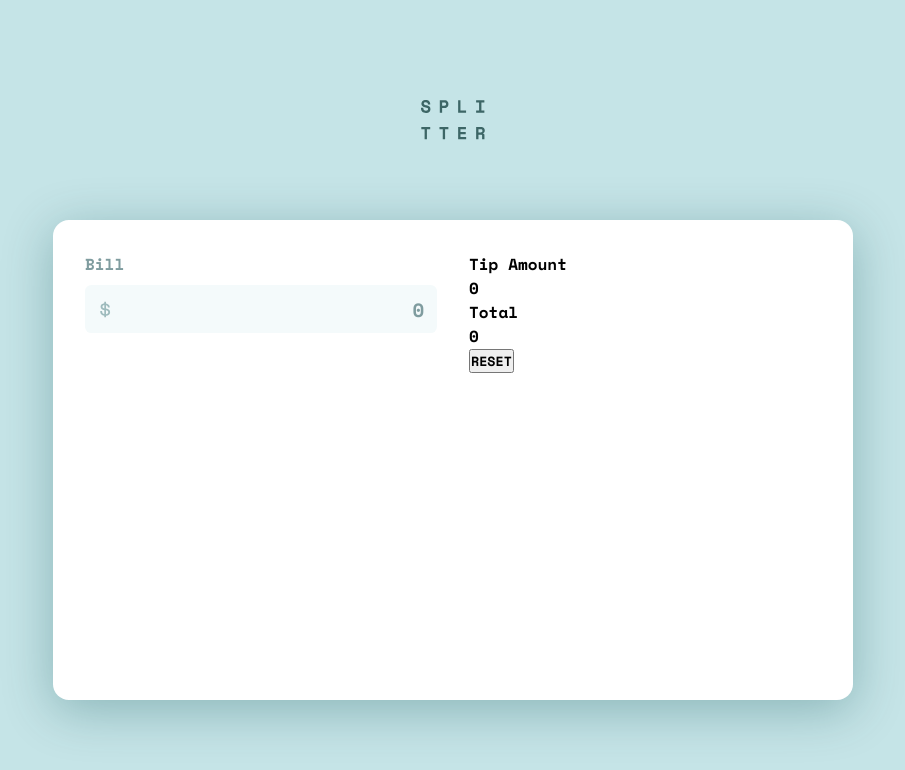
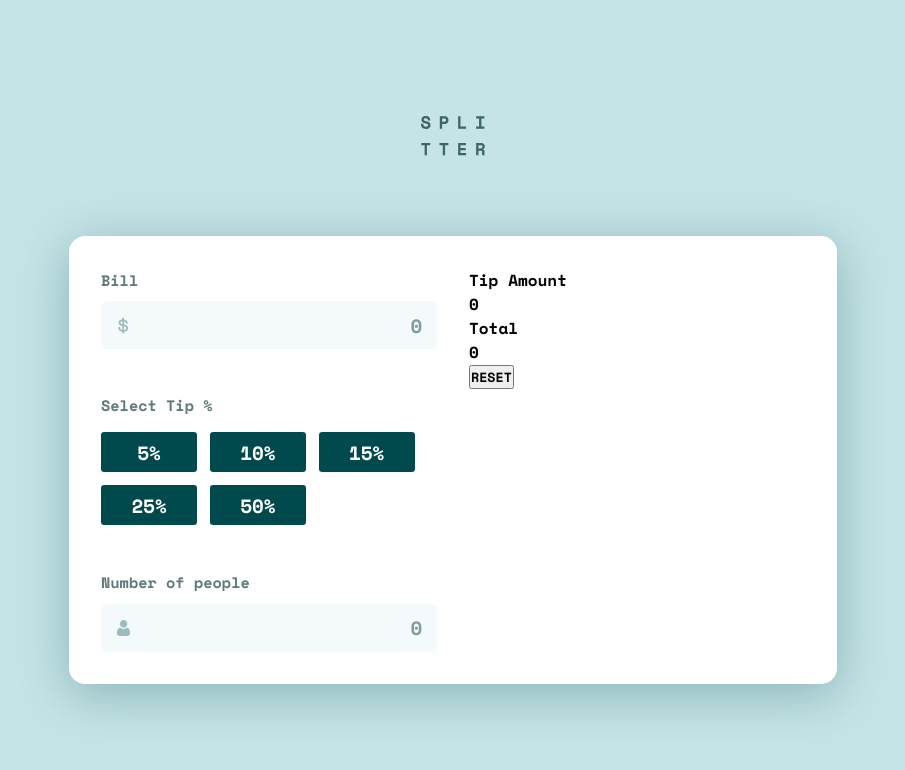
Before and after one commit to ArthurGehlen/tipCalculator, a React (Vite) app: page / in a window 1280 px wide. Shown: the top 770 px of the page, without its empty margins (187-1092 px from the left). Built offline with nearby package versions, Linux system fonts and the light colour scheme.

Commit message:
Começando a "content_section".

```diff
--- a/src/App.css
+++ b/src/App.css
@@ -29,8 +29,8 @@ body {
 
 #main_container {
   background-color: hsl(0, 100%, 100%);
-  width: clamp(18rem, 50rem, 80vw);
-  height: 30rem;
+  width: clamp(18rem, 48rem, 80vw);
+  height: 28rem;
   border-radius: 1rem;
   padding: 2rem;
   display: flex;
@@ -44,6 +44,30 @@ body {
   flex: 1 1 15rem;
 }
 
+#main_container #content_section .info_section {
+  display: flex;
+  flex-direction: column;
+  justify-content: space-between;
+  height: 100%;
+}
+
+#main_container #content_section .info_section .tip_container {
+  display: flex;
+  flex-direction: column;
+  gap: 1rem;
+}
+
+#main_container #content_section .info_section .tip_container .tip_title {
+  color: hsl(186, 14%, 43%);
+  font-size: .95rem;
+}
+
+#main_container #content_section .info_section .tip_container .tips {
+  display: flex;
+  flex-wrap: wrap;
+  gap: .8rem;
+}
+
 #main_container #results_container {
   flex: 1 1 15rem;
 }
--- a/src/App.jsx
+++ b/src/App.jsx
@@ -10,6 +10,7 @@ import Result from "./components/Result";
 // Images
 import logo from "./images/logo.svg";
 import icon_dollar from "./images/icon-dollar.svg";
+import icon_person from "./images/icon-person.svg"
 
 const tip_options = [5, 10, 15, 25, 50];
 
@@ -24,13 +25,16 @@ function App() {
             <div className="info_section">
               <InputContainer label="Bill" img={icon_dollar} />
 
-              {/* <div className="tip_container">
-                {tip_options.map((tip, index) => (
-                  <TipContainer tip={tip} key={index} />
-                ))}
+              <div className="tip_container">
+                <p className="tip_title">Select Tip %</p>
+                <div className="tips">
+                  {tip_options.map((tip, index) => (
+                    <TipContainer tip={tip} key={index} />
+                  ))}
+                </div>
               </div>
 
-              <InputContainer label="Number of people" /> */}
+              <InputContainer label="Number of people" img={icon_person} />
             </div>
           </section>
 
--- a/src/components/InputContainer.css
+++ b/src/components/InputContainer.css
@@ -1,15 +1,17 @@
 .input_container .input_wrapper {
-    margin-top: .6rem;
+  margin-top: 0.6rem;
   background-color: hsl(189, 47%, 97%);
-    padding: .8rem;
+  padding: 0.8rem;
   width: 100%;
   display: flex;
-    border-radius: .4rem;
+  border-radius: 0.4rem;
   max-height: 3rem;
+  border: 2px solid transparent;
 }
 
 .input_container label {
-  color: hsl(184, 14%, 56%);
+  color: hsl(186, 14%, 43%);
+  font-size: 0.95rem;
 }
 
 .input_container .input_wrapper input {
@@ -19,7 +21,7 @@
   width: 95%;
   font-size: 1.2rem;
   cursor: pointer;
-    color: hsl(184, 14%, 56%);
+  color: hsl(183, 100%, 15%);
 }
 
 .input_container .input_wrapper input::placeholder {
@@ -30,6 +32,10 @@
   outline: none;
 }
 
+.input_container .input_wrapper:focus-within {
+    border: 2px solid hsl(172, 67%, 45%);
+}
+
 .input_container .input_wrapper .image_container {
   width: 5%;
   display: flex;
--- a/src/components/TipContainer.css
+++ b/src/components/TipContainer.css
@@ -0,0 +1,24 @@
+#tip_container {
+  background-color: hsl(183, 100%, 15%);
+  height: 2.5rem;
+  width: 6rem;
+  border-radius: 0.2rem;
+  display: flex;
+  justify-content: center;
+  align-items: center;
+  cursor: pointer;
+  transition: all .4s ease;
+}
+
+#tip_container p {
+  color: hsl(0, 100%, 100%);
+  font-size: 1.2rem;
+}
+
+#tip_container:hover {
+    background-color: hsla(172, 67%, 45%, .6);
+}
+
+#tip_container:hover p {
+    color: hsl(183, 100%, 15%);
+}
--- a/src/components/TipContainer.jsx
+++ b/src/components/TipContainer.jsx
@@ -1,7 +1,13 @@
 import PropTypes from "prop-types";
 
+import "./TipContainer.css";
+
 function TipContainer({ tip }) {
-  return <div id="tip_container">{tip}%</div>;
+  return (
+    <div id="tip_container">
+      <p className="tip">{tip}%</p>
+    </div>
+  );
 }
 
 TipContainer.PropTypes = {
```
Lines whose indentation alone changed are shown as unchanged.
